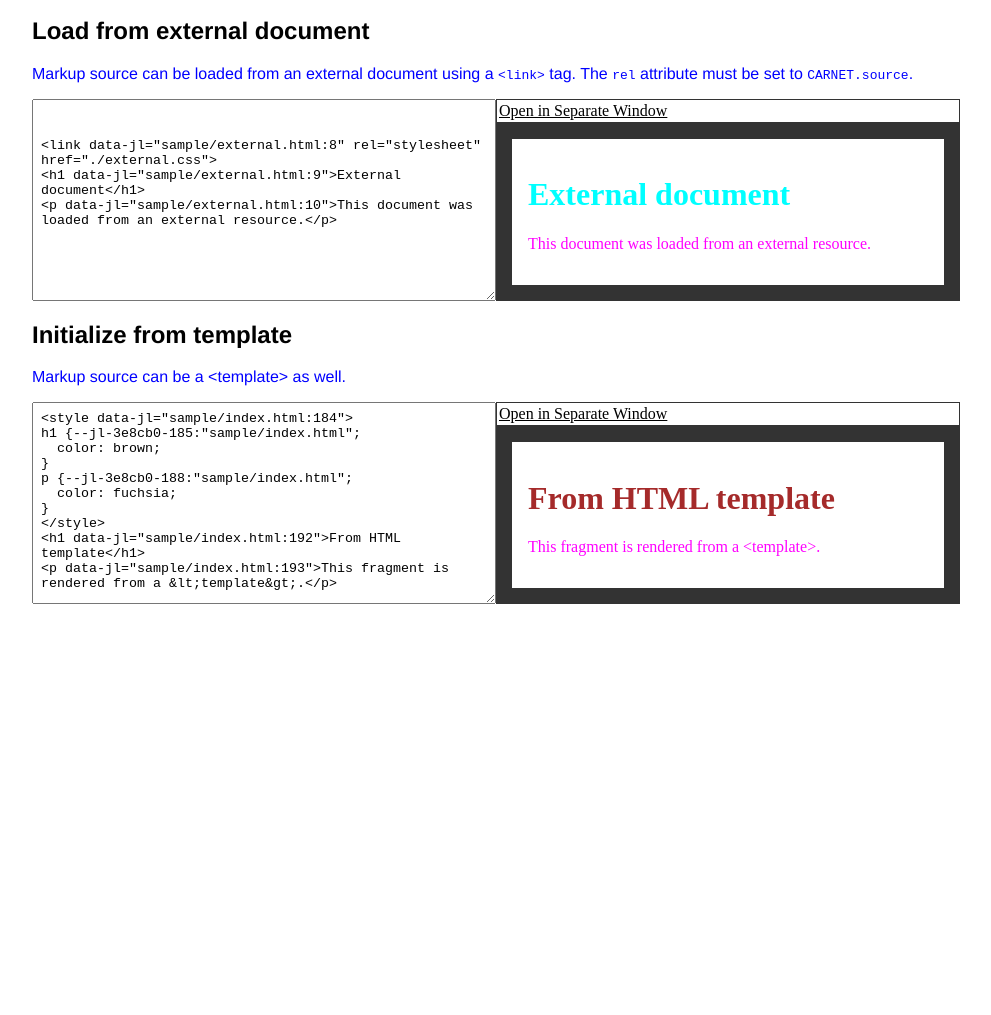
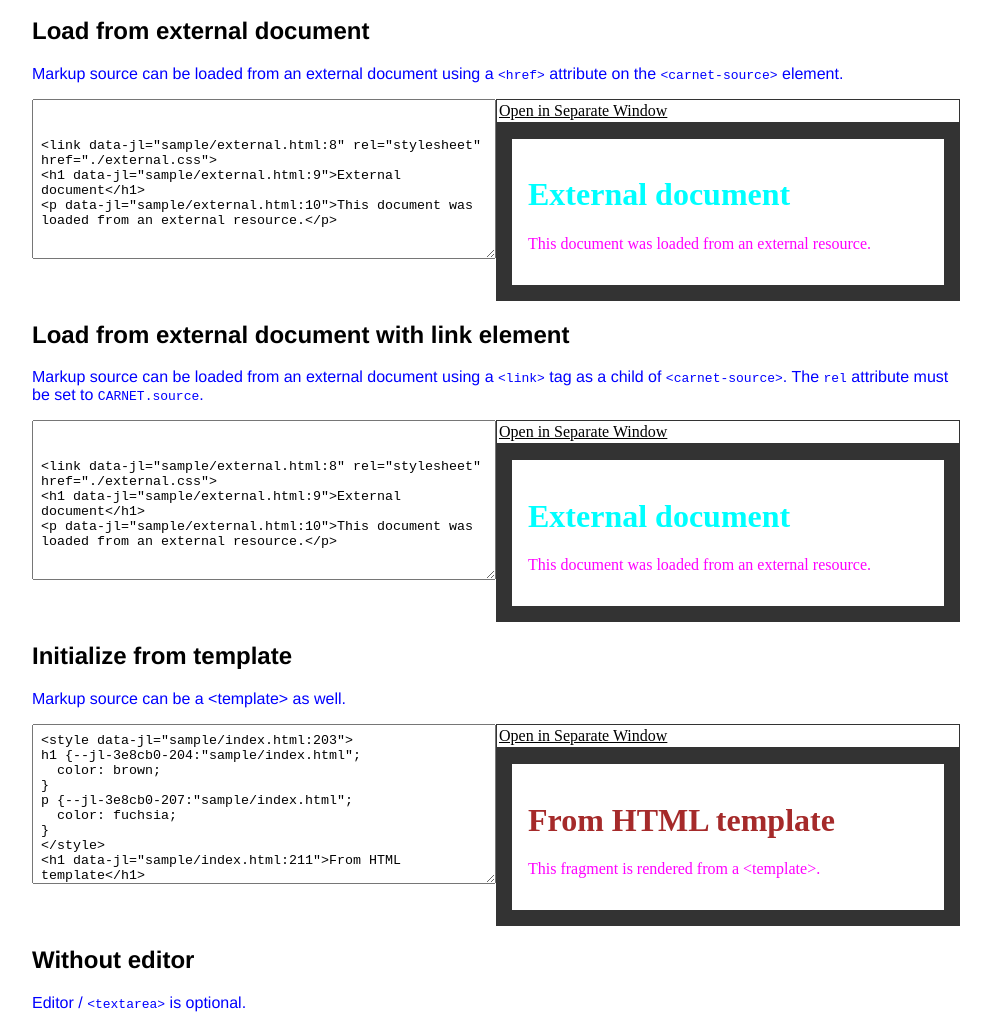
Before and after one commit to carnet-components/sketch, a website with bundled scripts: page sample/index.html in a window 1280 px wide. Shown: the part 1177-2192 px from the top of the page, without its empty margins (144-1135 px from the left). Before the commit the page ends 1813 px from the top, so only its background shows below. Built offline with nearby package versions, Linux system fonts and the light colour scheme.

Commit message:
feat(sketch): Make editor optional (#6)

```diff
--- a/index.js
+++ b/index.js
@@ -1,7 +1,11 @@
 import { CarnetDisplay } from './src/carnet-display.js';
+import { CarnetEditor } from './src/carnet-editor.js';
 import { CarnetSketch } from './src/carnet-sketch.js';
+import { CarnetSource } from './src/carnet-source.js';
 import { CarnetWindow } from './src/carnet-window.js';
 
 customElements.define(CarnetDisplay.is, CarnetDisplay);
+customElements.define(CarnetEditor.is, CarnetEditor);
 customElements.define(CarnetSketch.is, CarnetSketch);
+customElements.define(CarnetSource.is, CarnetSource);
 customElements.define(CarnetWindow.is, CarnetWindow);
--- a/sample/index.html
+++ b/sample/index.html
@@ -37,11 +37,8 @@
                 display: block;
             }
 
-            carnet-sketch textarea, carnet-sketch output {
+            carnet-sketch carnet-editor, carnet-sketch output {
                 display: block;
-                width: 100%;
-                height: auto;
-                min-height: 10rem;
                 margin: 0;
             }
 
@@ -49,7 +46,7 @@
                 carnet-sketch {
                     display: flex;
                 }
-                carnet-sketch textarea, carnet-sketch output {
+                carnet-sketch carnet-editor, carnet-sketch output {
                     flow: 1 1 auto;
                     width: 50%;
                 }
@@ -57,6 +54,9 @@
 
             carnet-sketch textarea {
                 box-sizing: border-box;
+                width: 100%;
+                height: auto;
+                min-height: 10rem;
                 padding: 0.5rem;
             }
 
@@ -124,11 +124,11 @@
 
             <carnet-sketch>
 
-<textarea>
+<carnet-editor><textarea>
 <link rel="stylesheet" href="./fragment.css">
 <h1>Inside shadow DOM</h1>
 <p>This markup fragment is rendered inside a shadow DOM. Note that the linked CSS does not affect the whole page, but only this isolated fragment.</p>
-</textarea>
+</textarea></carnet-editor>
 
                 <output>
                     <a class="carnet-window">Open in Separate Window</a>
@@ -146,10 +146,10 @@
 
             <carnet-sketch>
 
-<textarea><link rel="stylesheet" href="./page.css">
+<carnet-editor><textarea><link rel="stylesheet" href="./page.css">
 <h1>Inside iframe</h1>
 <p>This markup fragment is rendered inside an iframe.</p>
-</textarea>
+</textarea></carnet-editor>
 
                 <output>
                     <a class="carnet-window">Open in Separate Window</a>
@@ -160,13 +160,32 @@
             <h2>Load from external document</h2>
             <p>
                 Markup source can be loaded from an external document using a
-                <code>&lt;link&gt;</code> tag. The <code>rel</code> attribute
-                must be set to <code>CARNET.source</code>.
+                <code>&lt;href&gt;</code> attribute on the
+                <code>&lt;carnet-source&gt;</code> element.
             </p>
 
             <carnet-sketch>
-                <link rel="CARNET.source" href="./external.html">
-                <textarea></textarea>
+                <carnet-source href="./external.html"></carnet-source>
+                <carnet-editor><textarea></textarea></carnet-editor>
+
+                <output>
+                    <a class="carnet-window">Open in Separate Window</a>
+                    <carnet-display></carnet-display>
+                </output>
+            </carnet-sketch>
+
+
+            <h2>Load from external document with link element</h2>
+            <p>
+                Markup source can be loaded from an external document using a
+                <code>&lt;link&gt;</code> tag as a child of
+                <code>&lt;carnet-source&gt</code>. The <code>rel</code>
+                attribute must be set to <code>CARNET.source</code>.
+            </p>
+
+            <carnet-sketch>
+                <carnet-source><link rel="CARNET.source" href="./external.html"></carnet-source>
+                <carnet-editor><textarea></textarea></carnet-editor>
 
                 <output>
                     <a class="carnet-window">Open in Separate Window</a>
@@ -181,7 +200,7 @@
 
             <carnet-sketch>
 
-<template><style>
+<carnet-source><template><style>
 h1 {
   color: brown;
 }
@@ -191,9 +210,34 @@ p {
 </style>
 <h1>From HTML template</h1>
 <p>This fragment is rendered from a &lt;template&gt;.</p>
-</template>
+  </template></carnet-source>
 
-                <textarea></textarea>
+                <carnet-editor><textarea></textarea></carnet-editor>
+
+                <output>
+                    <a class="carnet-window">Open in Separate Window</a>
+                    <carnet-display></carnet-display>
+                </output>
+            </carnet-sketch>
+
+            <h2>Without editor</h2>
+            <p>
+            Editor / <code>&lt;textarea&gt;</code> is optional.
+            </p>
+
+            <carnet-sketch>
+
+<carnet-source><template><style>
+h1 {
+  color: green;
+}
+p {
+  color: black;
+}
+</style>
+<h1>From HTML template without editor</h1>
+<p>This fragment is rendered from a &lt;template&gt;.</p>
+  </template></carnet-source>
 
                 <output>
                     <a class="carnet-window">Open in Separate Window</a>
--- /dev/null
+++ b/src/attribute.js
@@ -0,0 +1,58 @@
+class Attribute {
+
+  constructor(name, callback) {
+    this._callback = callback;
+    this._element = null;
+    this._name = name;
+  }
+
+  connect(element) {
+    this._element = element;
+
+    if (this._callback && this._element) {
+      const value = this._element.getAttribute(this._name) || "";
+      if (value !== "") {
+        this._callback(this._name, "", value);
+      }
+    }
+  }
+
+  disconnect() {
+    if (this._callback && this._element) {
+      const value = this._element.getAttribute(this._name) || "";
+      if (value !== "") {
+        this._callback(this._name, value, "");
+      }
+    }
+
+    this._element = null;
+  }
+
+  update(previous, current) {
+    if (this._element && previous !== current && this._callback) {
+      this._callback(this._name, previous, current);
+    }
+  }
+
+  set value(next) {
+    if (this._element) {
+      const current = this._element.getAttribute(this._name) || "";
+
+      if (current !== next) {
+        if (next !== "") {
+          this._element.setAttribute(this._name, next);
+        }
+        else {
+          this._element.removeAttribute(this._name);
+        }
+      }
+    }
+  }
+
+  get value() {
+    return this._element.getAttribute(this._name) || "";
+  }
+
+}
+
+export { Attribute };
--- /dev/null
+++ b/src/carnet-editor.js
@@ -0,0 +1,78 @@
+import { Attribute } from './attribute.js';
+
+class CarnetEditor extends HTMLElement {
+  static get is() {
+    return 'carnet-editor';
+  }
+
+  static get observedAttributes() {
+    return ['value'];
+  }
+
+  attributeChangedCallback(attrName, oldValue, newValue) {
+    if (attrName === 'value') {
+      this._valattr.update(oldValue, newValue);
+    }
+  }
+
+  constructor() {
+    super();
+
+    this._valattr = new Attribute('value', (name, previous, current) => {
+      if (current !== null) {
+        this._input.value = current;
+      }
+    });
+
+    this._callback = (evt) => this._post(evt.target.value);
+    this._input = null;
+    this._observer = new MutationObserver((e) => this._rewire());
+  }
+
+  get value() {
+    return this._valattr.value;
+  }
+
+  set value(value) {
+    this._valattr.value = value;
+  }
+
+  connectedCallback() {
+    this._rewire();
+    this._observer.observe(this, { attributes: false, childList: true, subtree: true });
+  }
+
+  disconnectedCallback() {
+    this._valattr.disconnect();
+    this._observer.disconnect();
+  }
+
+  _post(value) {
+    if (this.value !== value) {
+      this.value = value;
+      this.dispatchEvent(new Event('carnet.input', { bubbles: true }));
+    }
+  }
+
+  _rewire() {
+    const area = this.querySelector('textarea');
+    if (this._input !== area) {
+      if (this._input !== null) {
+        this._valattr.disconnect();
+        this._input.removeEventListener('input', this._callback);
+        this._input = null;
+      }
+      if (area !== null) {
+        this._input = area;
+        this._input.addEventListener('input', this._callback);
+        this._valattr.connect(this);
+        if (this._input.value) {
+          this._valattr.value = this._input.value;
+        }
+      }
+    }
+  }
+
+}
+
+export { CarnetEditor };
--- a/src/carnet-sketch.js
+++ b/src/carnet-sketch.js
@@ -1,5 +1,4 @@
 import { MarkupMirror } from './markup-mirror.js';
-import { MarkupSource } from './markup-source.js';
 
 class CarnetSketch extends HTMLElement {
   static get is() {
@@ -10,7 +9,6 @@ class CarnetSketch extends HTMLElement {
     super();
 
     this._markupMirror = new MarkupMirror();
-    this._markupSource = new MarkupSource();
     this._observer = new MutationObserver((e) => this.childElementsReconnect());
   }
 
@@ -25,24 +23,20 @@ class CarnetSketch extends HTMLElement {
   }
 
   childElementsReconnect() {
-    const tpl = this.querySelector('template');
-    if (tpl) {
-      this._markupSource.set(tpl.innerHTML);
+    const source = this.querySelector('carnet-source');
+    if (source !== null) {
+      this._markupMirror.sourceConnect(source);
+    }
+    else {
+      this._markupMirror.sourceDisconnect();
     }
 
-    const source = this.querySelector('link[rel="CARNET.source"]');
-    if (source && source.href) {
-      this._markupSource.load(source.href);
-    }
-
-    const area = this.querySelector('textarea');
-    if (area !== null) {
-      this._markupSource.outputConnect(area);
-      this._markupMirror.inputConnect(area);
+    const editor = this.querySelector('carnet-editor');
+    if (editor !== null) {
+      this._markupMirror.editorConnect(editor);
     }
     else {
-      this._markupSource.outputDisconnect();
-      this._markupMirror.inputDisconnect();
+      this._markupMirror.editorDisconnect();
     }
 
     const outputs = this.querySelectorAll('carnet-display, carnet-window, iframe');
@@ -50,8 +44,8 @@ class CarnetSketch extends HTMLElement {
   }
 
   childElementsDisconnect() {
-    this._markupSource.outputDisconnect();
-    this._markupMirror.inputDisconnect();
+    this._markupMirror.editorDisconnect();
+    this._markupMirror.sourceDisconnect();
     this._markupMirror.outputsSet([]);
   }
 
--- /dev/null
+++ b/src/carnet-source.js
@@ -0,0 +1,110 @@
+import { Attribute } from './attribute.js';
+
+class CarnetSource extends HTMLElement {
+  static get is() {
+    return 'carnet-source';
+  }
+
+  static get observedAttributes() {
+    return ['value', 'href'];
+  }
+
+  attributeChangedCallback(name, previous, current) {
+    if (name === 'value') {
+      this._valattr.update(previous, current);
+    }
+    else if(name === 'href') {
+      this._hrefattr.update(previous, current);
+    }
+  }
+
+  constructor() {
+    super();
+
+    this._valattr = new Attribute('value');
+    this._hrefattr = new Attribute('href', (name, previous, current) => {
+      this._cancel();
+      if (current) {
+        this._fetch(current);
+      }
+    });
+
+    this._inflight = null;
+    this._observer = new MutationObserver((e) => this._rewire());
+  }
+
+  get value() {
+    return this._valattr.value;
+  }
+
+  set value(value) {
+    this._valattr.value = value;
+  }
+
+  get href() {
+    return this._hrefattr.value();
+  }
+
+  set href(href) {
+    this._hrefattr.value = href;
+  }
+
+  connectedCallback() {
+    this._valattr.connect(this);
+    this._hrefattr.connect(this);
+    this._rewire();
+    this._observer.observe(this, { attributes: false, childList: true, subtree: true });
+  }
+
+  disconnectedCallback() {
+    this._observer.disconnect();
+    this._hrefattr.disconnect();
+    this._valattr.disconnect();
+  }
+
+  _post(value) {
+    if (this.value !== value) {
+      this.value = value;
+      this.dispatchEvent(new Event('carnet.source', { bubbles: true }));
+    }
+  }
+
+  _rewire() {
+    const tpl = this.querySelector('template');
+    if (tpl) {
+      window.setTimeout(() => this._post(tpl.innerHTML));
+    }
+
+    const source = this.querySelector('link[rel="CARNET.source"]');
+    if (source && source.href) {
+      this.href = source.href;
+    }
+  }
+
+  _cancel() {
+    if (this._inflight) {
+      this._inflight.abort();
+    }
+
+    this._inflight = null;
+  }
+
+  _fetch(url) {
+    this._inflight = new AbortController();
+    const signal = this._inflight.signal;
+
+    fetch(url, { signal }).then((response) => {
+      if (response.ok) {
+        response.text().then((text) => {
+          this._inflight = null;
+          const parser = new DOMParser();
+          const doc = parser.parseFromString(text, 'text/html');
+          this._post(doc.body.innerHTML);
+        });
+      }
+    });
+  }
+
+}
+
+export { CarnetSource };
--- a/src/markup-mirror.js
+++ b/src/markup-mirror.js
@@ -1,27 +1,62 @@
 export class MarkupMirror {
   constructor() {
-    this._input = null;
+    this._editor = null;
     this._outputs = new Set();
+    this._source = null;
   }
 
-  inputConnect(input) {
-    if (input !== this._input) {
-      this.inputDisconnect();
-      this._input = input;
-      this._input.addEventListener('input', this.inputValueChanged.bind(this));
+  sourceConnect(source) {
+    if (source !== this._source) {
+      this.sourceDisconnect();
+      this._source = source;
+      this._source.addEventListener('carnet.source', this.sourceValueChanged.bind(this));
+      this.editorRefresh();
       this.outputsRefresh();
     }
   }
 
-  inputDisconnect() {
-    if (this._input !== null) {
-      this._input.removeEventListener('input', this.inputValueChanged.bind(this));
+  sourceDisconnect() {
+    if (this._source !== null) {
+      this._source.removeEventListener('carnet.source', this.sourceValueChanged.bind(this));
     }
 
-    this._input = null;
+    this._source = null;
   }
 
-  inputValueChanged(evt) {
+  sourceValueChanged(evt) {
+    this.editorRefresh();
+    this.outputsRefresh();
+  }
+
+  editorConnect(editor) {
+    if (editor !== this._editor) {
+      this.editorDisconnect();
+      this._editor = editor;
+      this._editor.addEventListener('carnet.input', this.editorValueChanged.bind(this));
+      this.outputsRefresh();
+    }
+  }
+
+  editorDisconnect() {
+    if (this._editor !== null) {
+      this._editor.removeEventListener('carnet.input', this.editorValueChanged.bind(this));
+    }
+
+    this._editor = null;
+  }
+
+  editorRefresh() {
+    if (
+      this._editor !== null &&
+      this._source !== null &&
+      this._editor.value === "" &&
+      this._source.value !== "")
+    {
+      this._editor.value = this._source.value;
+    }
+  }
+
+  editorValueChanged(evt) {
     this.outputsRefresh();
   }
 
@@ -37,8 +72,13 @@ export class MarkupMirror {
   }
 
   outputRefresh(output) {
-    if (this._input !== null && this._outputs.has(output)) {
-      output.srcdoc = this._input.value;
+    if (this._outputs.has(output)) {
+      if (this._editor !== null) {
+        output.srcdoc = this._editor.value;
+      }
+      else if (this._source !== null) {
+        output.srcdoc = this._source.value;
+      }
     }
   }
 
--- a/src/markup-source.js
+++ /dev/null
@@ -1,47 +0,0 @@
-export class MarkupSource {
-  constructor() {
-    this._initialized = false;
-    this._markup = "";
-    this._output = null;
-    this._url = null;
-  }
-
-  set(markup) {
-    this._markup = markup;
-  }
-
-  load(url) {
-    if (url !== this._url) {
-      fetch(url).then((response) => {
-        if (response.ok) {
-          response.text().then((text) => {
-            const parser = new DOMParser();
-            const doc = parser.parseFromString(text, "text/html");
-            this._markup = doc.body.innerHTML;
-            this.outputRefresh();
-          });
-        }
-      });
-    }
-  }
-
-  outputConnect(output) {
-    if (output !== this._output) {
-      this._output = output;
-      this._initialized = false;
-      this.outputRefresh();
-    }
-  }
-
-  outputDisconnect() {
-    this._output = null;
-  }
-
-  outputRefresh() {
-    if (this._output && !this._initialized && this._markup !== "") {
-      this._initialized = true;
-      this._output.value = this._markup;
-      this._output.dispatchEvent(new Event('input', { bubbles: true }));
-    }
-  }
-}
```
Also changed, not shown: README.md.
